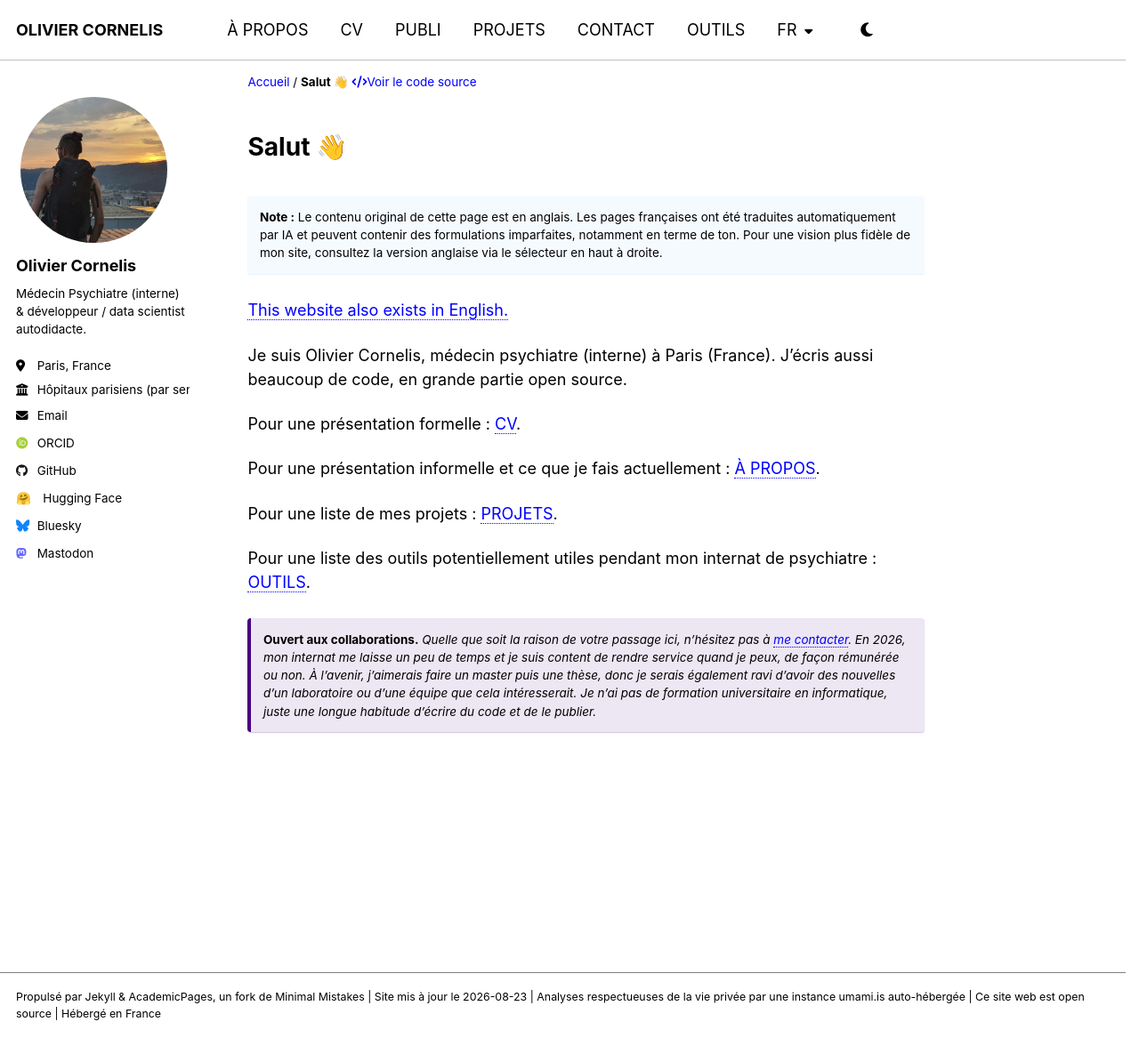
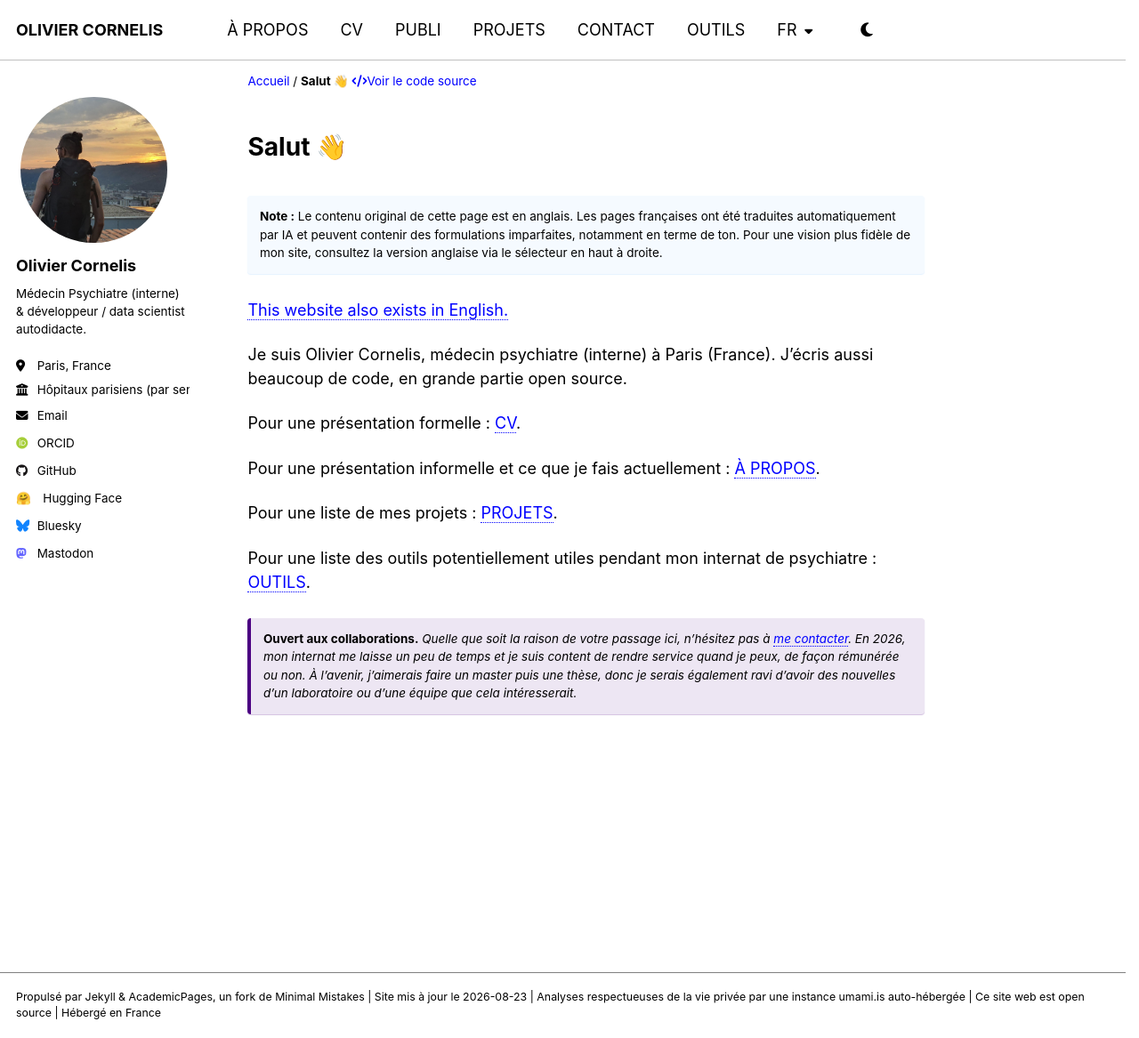
Before and after one commit to thiswillbeyourgithub/website, a Jekyll site: the page built from _pages/fr/start.md, in a window 1280 px wide and 1167 px high. Shown: the whole window at 89% size. Built offline with Jekyll 4.4.1, drawn with Linux system fonts in a browser that asks for light colours; some web fonts are replaced.

Commit message:
start, about: drop the self-taught sentence from the collaborations notice

```diff
--- a/_pages/fr/start.md
+++ b/_pages/fr/start.md
@@ -21,5 +21,5 @@
 
 Pour une liste des outils potentiellement utiles pendant mon internat de psychiatre : [OUTILS](./tools).
 
-**Ouvert aux collaborations.** *Quelle que soit la raison de votre passage ici, n'hésitez pas à [me contacter](./contact). En 2026, mon internat me laisse un peu de temps et je suis content de rendre service quand je peux, de façon rémunérée ou non. À l'avenir, j'aimerais faire un master puis une thèse, donc je serais également ravi d'avoir des nouvelles d'un laboratoire ou d'une équipe que cela intéresserait. Je n'ai pas de formation universitaire en informatique, juste une longue habitude d'écrire du code et de le publier.*
+**Ouvert aux collaborations.** *Quelle que soit la raison de votre passage ici, n'hésitez pas à [me contacter](./contact). En 2026, mon internat me laisse un peu de temps et je suis content de rendre service quand je peux, de façon rémunérée ou non. À l'avenir, j'aimerais faire un master puis une thèse, donc je serais également ravi d'avoir des nouvelles d'un laboratoire ou d'une équipe que cela intéresserait.*
 {: .notice--purple}
```
Also changed, not shown: _pages/en/about.md (+1 -1 lines), _pages/en/start.md (+1 -1 lines), _pages/fr/about.md (+1 -1 lines).
